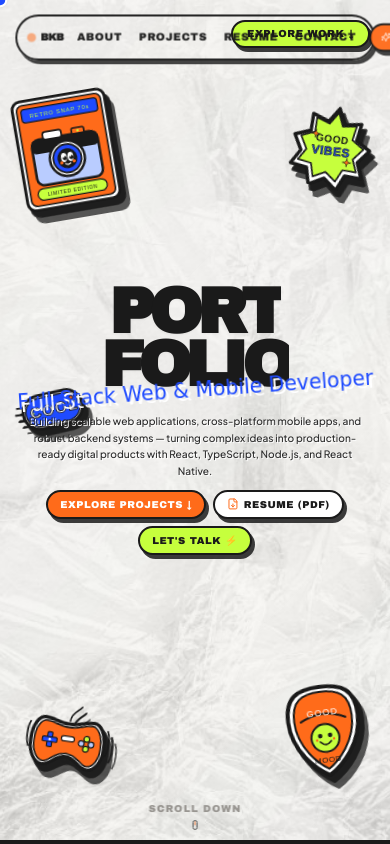
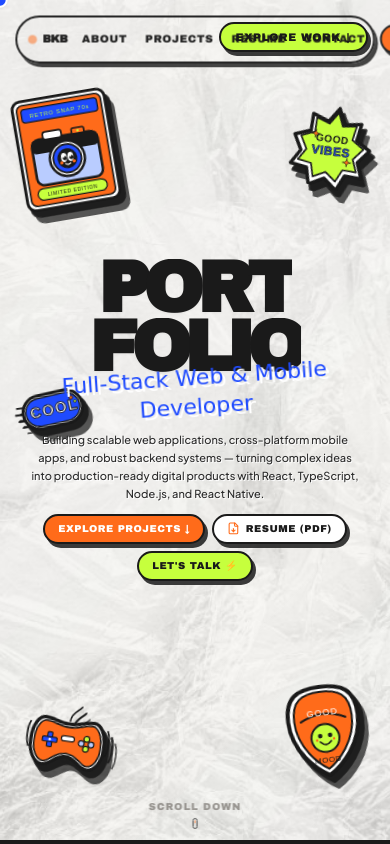
Before and after one commit to bidut04/bidyut-port, a React (Vite) app: page / in a window 390 px wide. Shown: the top 844 px of the page. Built offline with nearby package versions, Linux system fonts and the light colour scheme.

Commit message:
style: increase base font size to 88% on desktop and 92% on mobile for enhanced legibility

```diff
--- a/src/components/Hero.tsx
+++ b/src/components/Hero.tsx
@@ -192,7 +192,7 @@ export const Hero: React.FC = () => {
         aria-hidden="true"
         className="relative z-40 flex flex-col items-center justify-center text-center px-4 w-full select-none pointer-events-none"
       >
-        <div className="font-display font-black text-ink text-[clamp(64px,12vw,160px)] leading-[0.72] tracking-[-0.09em] uppercase flex flex-col items-center justify-center m-0 p-0 drop-shadow-sm">
+        <div className="font-display font-black text-ink text-[clamp(72px,13.5vw,180px)] leading-[0.72] tracking-[-0.09em] uppercase flex flex-col items-center justify-center m-0 p-0 drop-shadow-sm">
           <div className="overflow-hidden py-1">
             <span className="inline-block">{renderLetters('PORT')}</span>
           </div>
@@ -207,7 +207,7 @@ export const Hero: React.FC = () => {
         </h2>
 
         {/* Hybrid Supporting Value Proposition */}
-        <p className="font-body text-xs sm:text-[13px] md:text-sm text-[#2A2A2A] font-medium max-w-xl mx-auto mt-2.5 sm:mt-3 leading-relaxed drop-shadow-[1px_1px_0px_#ffffff] pointer-events-auto px-4">
+        <p className="font-body text-xs sm:text-sm md:text-[15px] text-[#2A2A2A] font-medium max-w-xl mx-auto mt-2.5 sm:mt-3 leading-relaxed drop-shadow-[1px_1px_0px_#ffffff] pointer-events-auto px-4">
           Building scalable web applications, cross-platform mobile apps, and robust backend systems — turning complex ideas into production-ready digital products with React, TypeScript, Node.js, and React Native.
         </p>
 
--- a/src/styles/globals.css
+++ b/src/styles/globals.css
@@ -27,7 +27,7 @@
     background-color: var(--bg);
     color: var(--ink);
     font-family: 'Plus Jakarta Sans', -apple-system, BlinkMacSystemFont, 'Segoe UI', Roboto, sans-serif;
-    font-size: 85%;
+    font-size: 92%;
     scroll-behavior: auto;
     /* Handled by Lenis */
     overflow-x: hidden;
@@ -35,7 +35,7 @@
 
   @media (min-width: 640px) {
     html {
-      font-size: 80%;
+      font-size: 88%;
     }
   }
 
```
Also changed, not shown: 1 other file (tests, documents, lock files or other folders).
